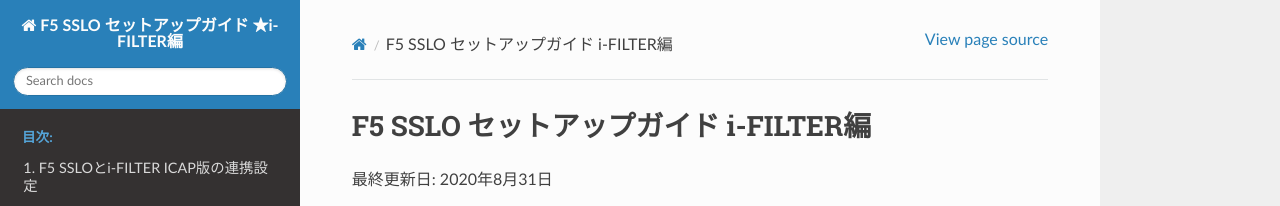
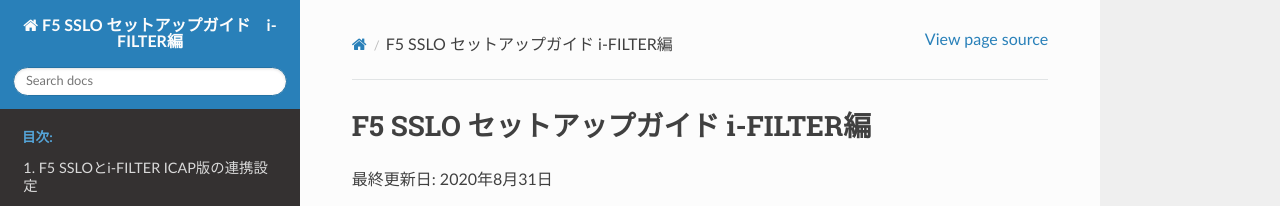
Before and after one commit to BeF5/f5j-sslo-iswf, a Sphinx documentation site: the page built from docs/index.rst, in a window 1280 px wide. Shown: the top 206 px of the page. Built offline with Sphinx 7.4.7 and the Read the Docs theme 2.0.0, drawn with Linux system fonts in a browser that asks for light colours.

Commit message:
no message

```diff
--- a/docs/conf.py
+++ b/docs/conf.py
@@ -17,7 +17,7 @@
 
 # -- Project information -----------------------------------------------------
 
-project = 'F5 SSLO セットアップガイド ★i-FILTER編'
+project = 'F5 SSLO セットアップガイド　i-FILTER編'
 copyright = '2020, F5ネットワークスジャパン合同会社'
 author = 'F5ネットワークスジャパン合同会社'
 
```
